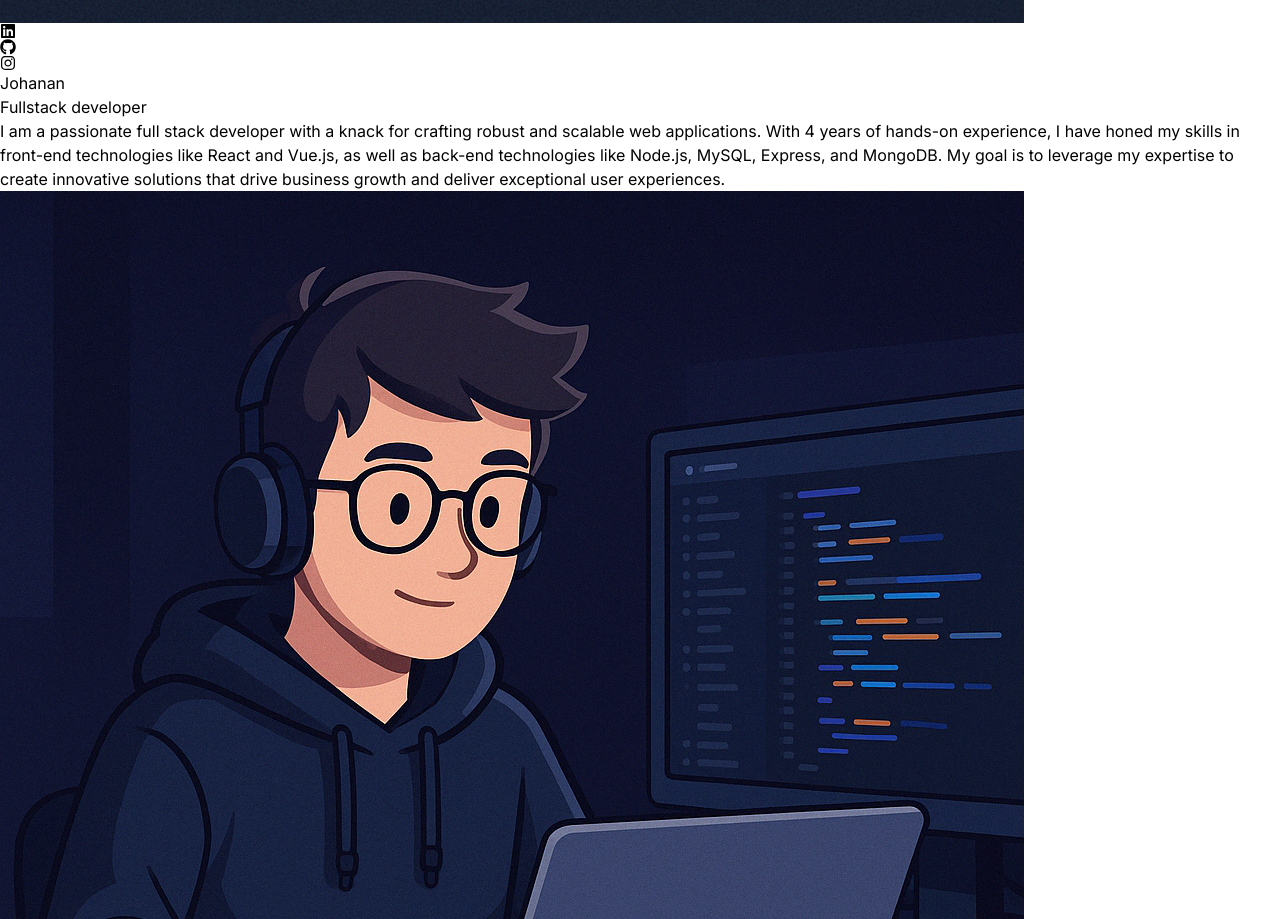
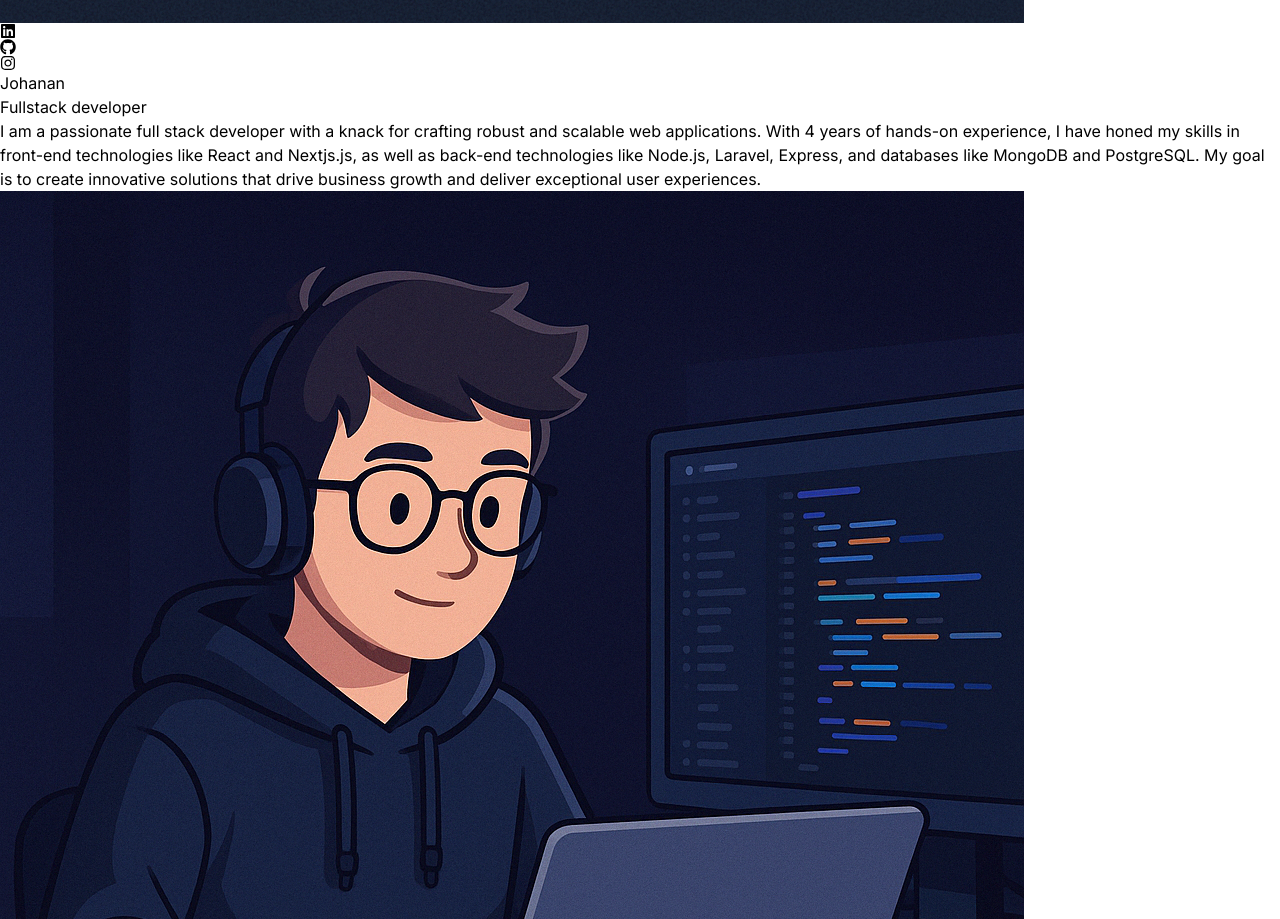
Before and after one commit to Isru10/JohanPortfolio, a React (Vite) app: page / in a window 1280 px wide. Shown: the part 1001-1920 px from the top of the page. Built offline with nearby package versions, Linux system fonts and the light colour scheme; a web font is replaced by a local one.

Commit message:
updated hero section

```diff
--- a/src/constants/index.js
+++ b/src/constants/index.js
@@ -3,7 +3,7 @@ import project2 from "../assets/projects/project-2.png";
 import project3 from "../assets/projects/project-3.png";
 import project4 from "../assets/projects/project-4.png";
 
-export const HERO_CONTENT = `I am a passionate full stack developer with a knack for crafting robust and scalable web applications. With 4 years of hands-on experience, I have honed my skills in front-end technologies like React and Vue.js, as well as back-end technologies like Node.js, MySQL, Express, and MongoDB. My goal is to leverage my expertise to create innovative solutions that drive business growth and deliver exceptional user experiences.`;
+export const HERO_CONTENT = `I am a passionate full stack developer with a knack for crafting robust and scalable web applications. With 4 years of hands-on experience, I have honed my skills in front-end technologies like React and Nextjs.js, as well as back-end technologies like Node.js, Laravel, Express, and databases like MongoDB and PostgreSQL. My goal is to create innovative solutions that drive business growth and deliver exceptional user experiences.`;
 
 export const ABOUT_TEXT = `I am a dedicated and versatile full stack developer with a passion for creating efficient and user-friendly web applications. With 3 years of professional experience, I have worked with a variety of technologies, including React, NUXT.js, Node.js, Express, VUE.js, and MongoDB. My journey in web development began with a deep curiosity for how things work, and it has evolved into a career where I continuously strive to learn and adapt to new challenges. I thrive in collaborative environments and enjoy solving complex problems to deliver high-quality solutions. Outside of coding, I enjoy staying active, exploring new technologies, and contributing to open-source projects.`;
 
```
